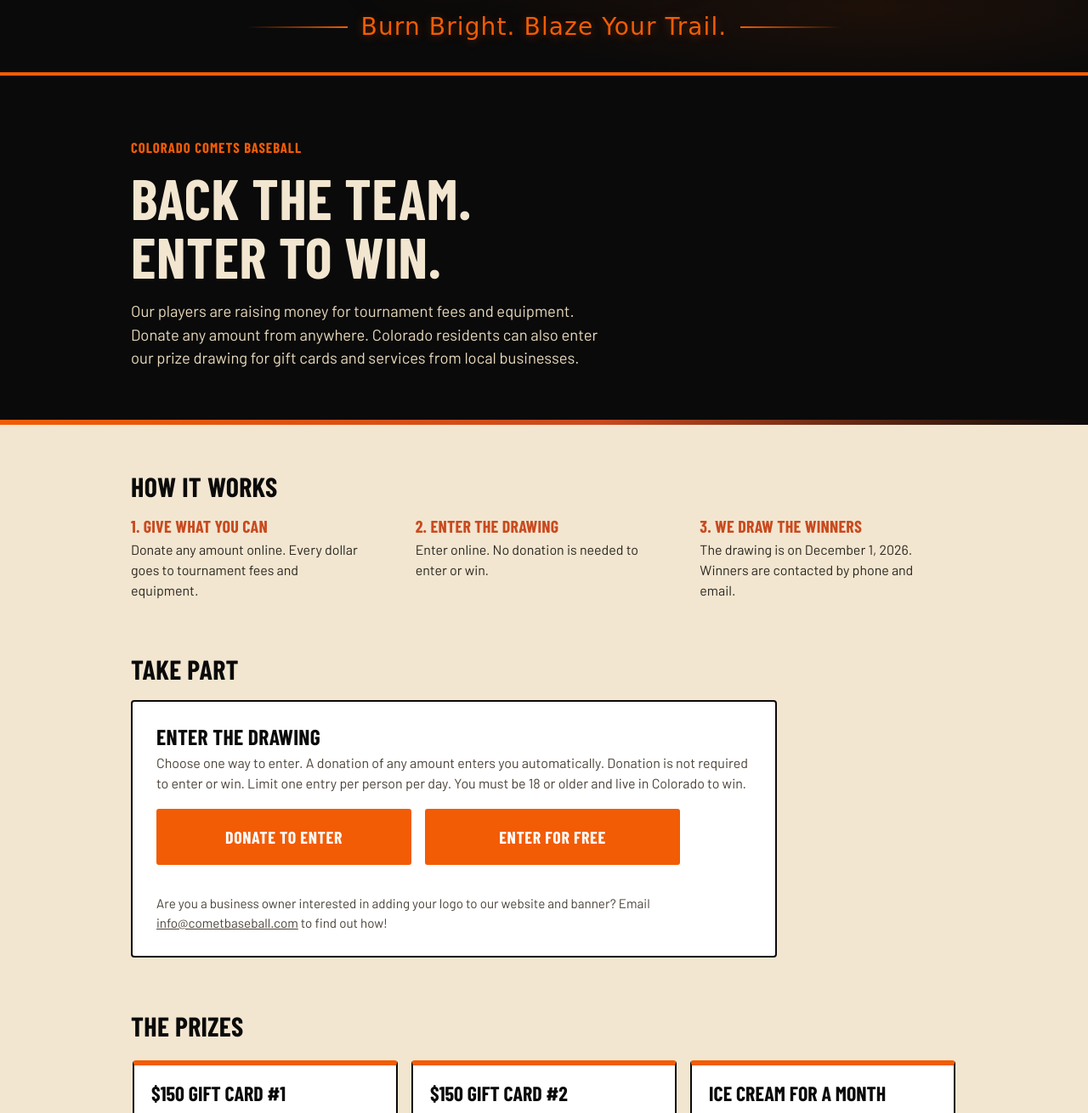
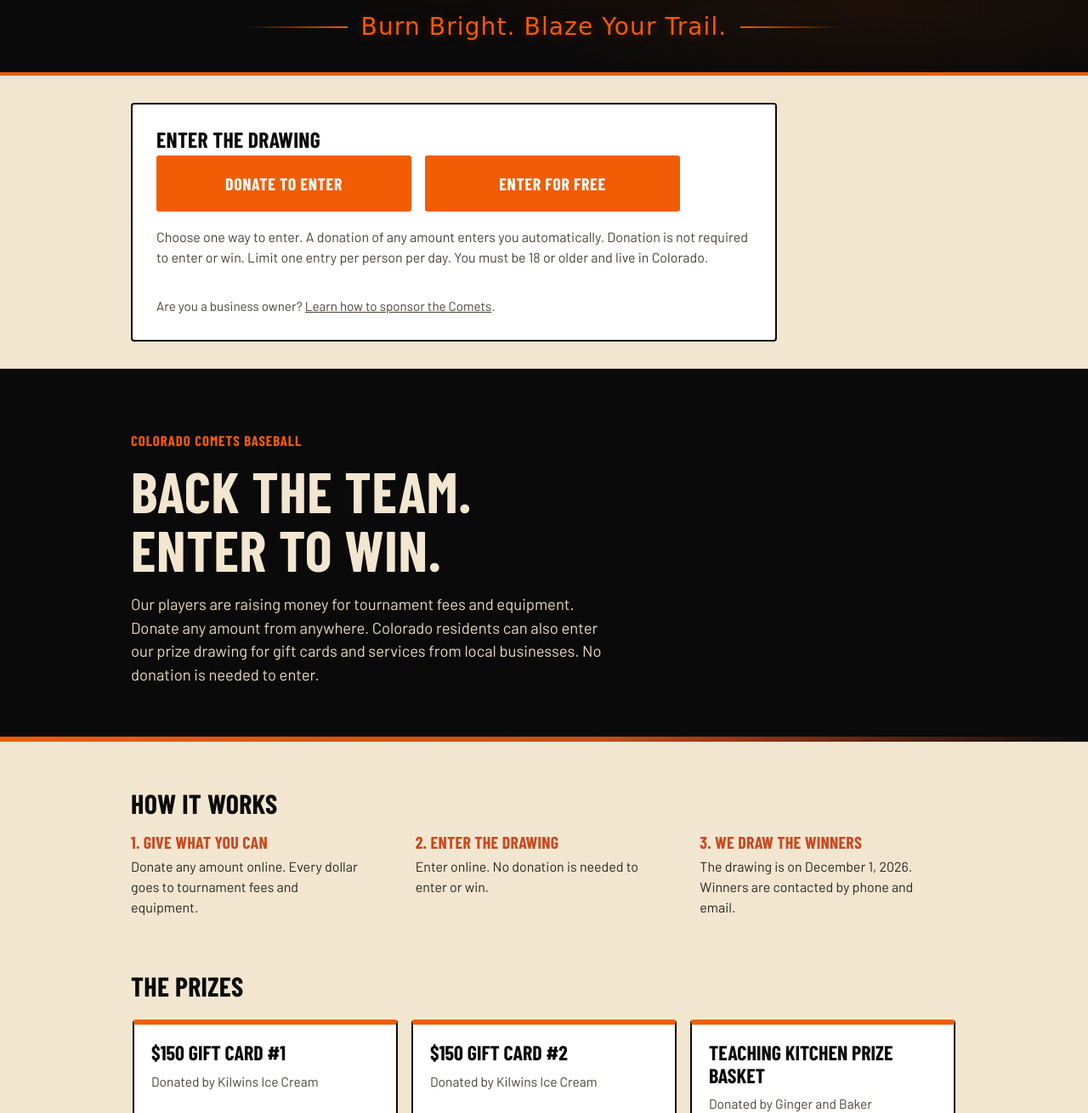
Before and after one commit to nick77vet/colorado-comets-website, a website: page fundraising/comets-drawing-donate-page.html in a window 1280 px wide. Shown: the part 296-1606 px from the top of the page at 85% size. Drawn offline with nearby package versions, Linux system fonts and the light colour scheme; a web font is replaced by a local one.

Commit message:
Add files via upload

```diff
--- a/fundraising/comets-drawing-donate-page.html
+++ b/fundraising/comets-drawing-donate-page.html
@@ -39,7 +39,7 @@
   .step p { color: var(--ink); max-width: 30ch; }
 
   /* GIVE */
-  .give { padding: 40px 24px 24px; }
+  .give { padding: 32px 24px 32px; }
   .give-grid { display: grid; grid-template-columns: 1fr 1fr; gap: 28px; align-items: stretch; }
   .panel { background: var(--white); border: 2px solid var(--black); border-radius: 4px; padding: 28px; display: flex; flex-direction: column; }
   .panel.alt { background: var(--black); color: var(--cream); }
@@ -133,12 +133,26 @@
     <p class="brand-slogan">Burn Bright. Blaze Your Trail.</p>
   </header>
 
+  <section class="give" id="give">
+    <div class="wrap">
+      <div class="panel one">
+        <h3>Enter the drawing</h3>
+        <div class="actions">
+          <a class="btn btn-orange" href="https://www.zeffy.com/en-US/donation-form/colorado-comets-sweepstakes">Donate to enter</a>
+          <a class="btn btn-orange" href="comets-drawing-entry.html">Enter for free</a>
+        </div>
+        <p class="note">Choose one way to enter. A donation of any amount enters you automatically. Donation is not required to enter or win. Limit one entry per person per day. You must be 18 or older and live in Colorado.</p>
+        <p class="table-wrap">Are you a business owner? <a href="/sponsors.html">Learn how to sponsor the Comets</a>.</p>
+      </div>
+    </div>
+  </section>
+
 
   <section class="hero">
     <div class="wrap">
       <div class="eyebrow">Colorado Comets Baseball</div>
       <h1>Back the team. Enter to win.</h1>
-      <p>Our players are raising money for tournament fees and equipment. Donate any amount from anywhere. Colorado residents can also enter our prize drawing for gift cards and services from local businesses.</p>
+      <p>Our players are raising money for tournament fees and equipment. Donate any amount from anywhere. Colorado residents can also enter our prize drawing for gift cards and services from local businesses. No donation is needed to enter.</p>
     </div>
   </section>
 
@@ -153,20 +167,6 @@
     </div>
   </section>
 
-  <section class="give" id="give">
-    <div class="wrap">
-      <h2>Take part</h2>
-      <div class="panel one">
-        <h3>Enter the drawing</h3>
-        <p class="note">Choose one way to enter. A donation of any amount enters you automatically. Donation is not required to enter or win. Limit one entry per person per day. You must be 18 or older and live in Colorado to win.</p>
-        <div class="actions">
-          <a class="btn btn-orange" href="https://www.zeffy.com/en-US/donation-form/colorado-comets-sweepstakes">Donate to enter</a>
-          <a class="btn btn-orange" href="comets-drawing-entry.html">Enter for free</a>
-        </div>
-        <p class="table-wrap">Are you a business owner interested in adding your logo to our website and banner? Email <a href="mailto:info@cometbaseball.com">info@cometbaseball.com</a> to find out how!</p>
-      </div>
-    </div>
-  </section>
 
 <section class="prizes" id="prizes">
     <div class="wrap">
@@ -182,7 +182,7 @@
         <!-- Add one <li class="prize"> per prize. There is no limit. Copy a block below and edit the two lines. -->
         <li class="prize"><div class="p">$150 gift card #1</div><div class="b">Donated by Kilwins Ice Cream</div></li>
         <li class="prize"><div class="p">$150 gift card #2</div><div class="b">Donated by Kilwins Ice Cream</div></li>
-        <li class="prize"><div class="p">Ice cream for a month</div><div class="b">Donated by Walrus Ice Cream</div></li>
+        <li class="prize"><div class="p">Teaching Kitchen Prize Basket</div><div class="b">Donated by Ginger and Baker</div></li>
       </ul>
       <p class="more">More prizes are being added. Check back for updates, and see the <a href="comets-drawing-rules.html">official rules</a> for the full list.</p>
     </div>
```
